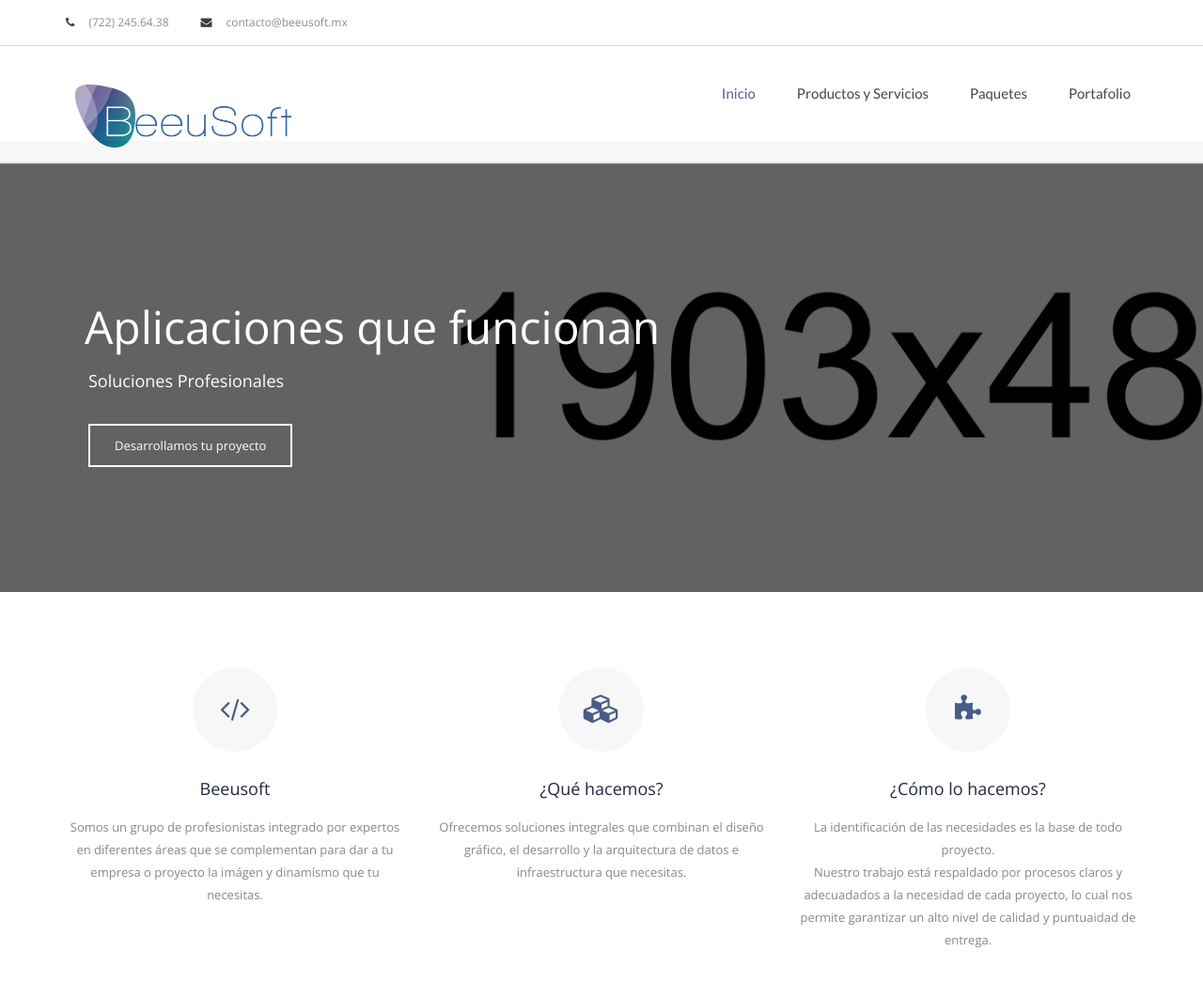
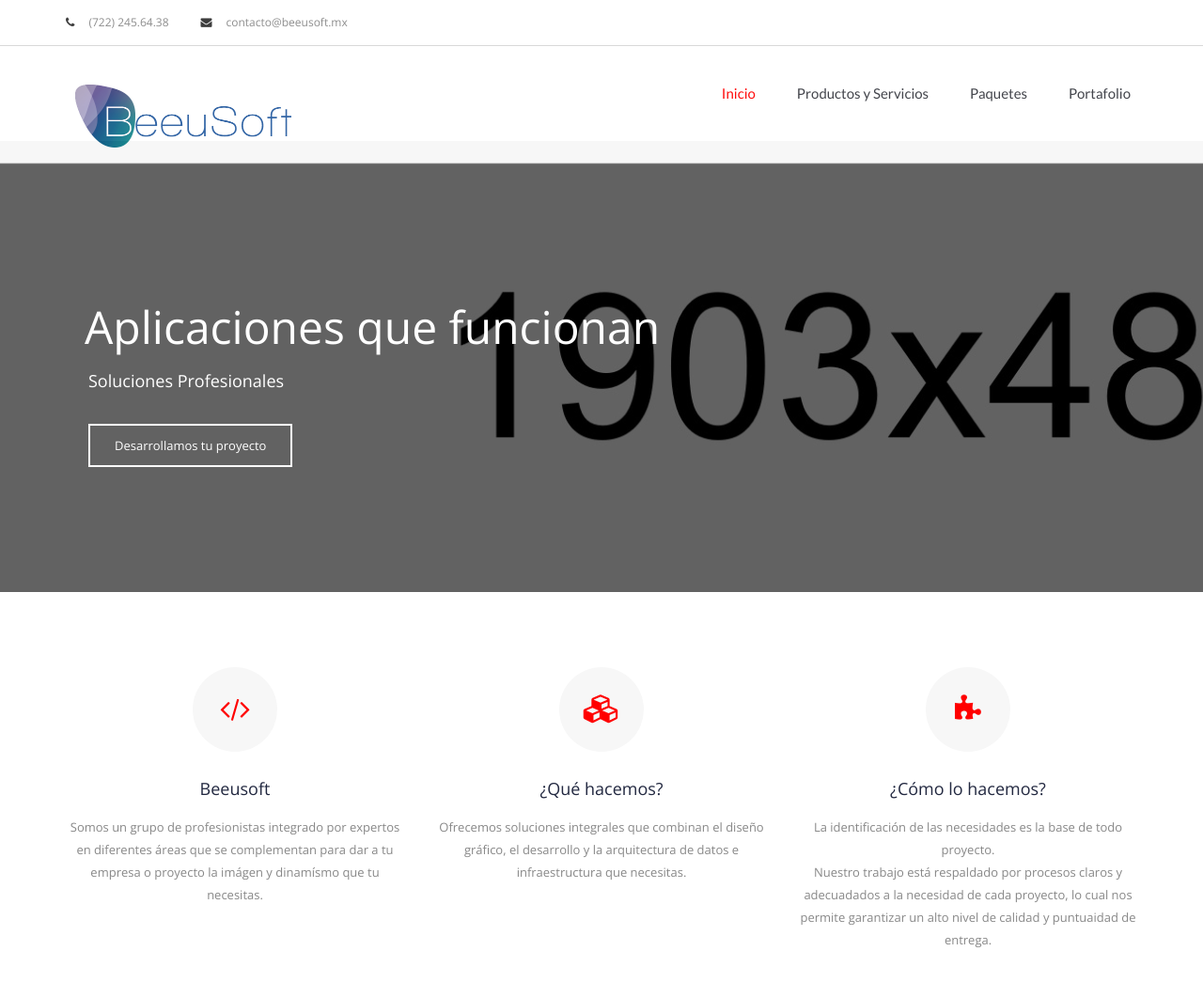
Before and after one commit to kchito/beeusoft, a website: page app/index.html in a window 1280 px wide. Shown: the top 1045 px of the page at 94% size. Drawn offline with nearby package versions, Linux system fonts and the light colour scheme.

Commit message:
Cambio a color rojo
Cambio de la variable de less para que el color pincipal sea rojo

```diff
--- a/app/less/variables.less
+++ b/app/less/variables.less
@@ -6,7 +6,7 @@
 @font2: 'Lato', sans-serif;
 
 /* default color skin  #afd65a  475c87 */
-@skin-color: #475c87;
+@skin-color: red;
 
 /* default color skin  #afd65a  475c87 */
 @second-color: #799CE5;
```
Also changed, not shown: app/css/style.css, app/css/variables.css.
